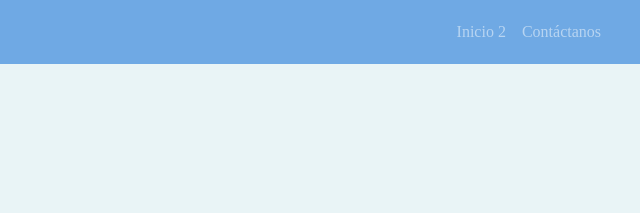
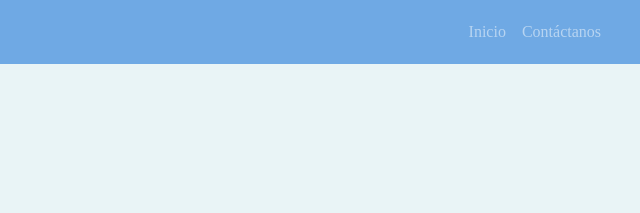
Before and after one commit to lugoivan97/tienda, a plain HTML site: page index.html in a window 1280 px wide. Shown: the top 213 px of the page, 640-1280 px from the left. Drawn offline with nearby package versions, Linux system fonts and the light colour scheme; a web font is replaced by a local one.

Commit message:
arreglos

```diff
--- a/index.html
+++ b/index.html
@@ -19,7 +19,7 @@
                 <div class="collapse navbar-collapse" id="navbarToggleExternalContent">
                     <ul class="navbar-nav ml-auto">
                         <li class="fuente-nav">
-                            <a class="nav-link" href="index.html">Inicio 2</a>
+                            <a class="nav-link" href="index.html">Inicio</a>
                         </li>
                         <li class="fuente-nav">
                             <a class="nav-link" href="pages/contactanos.html">Contáctanos</a>
```
